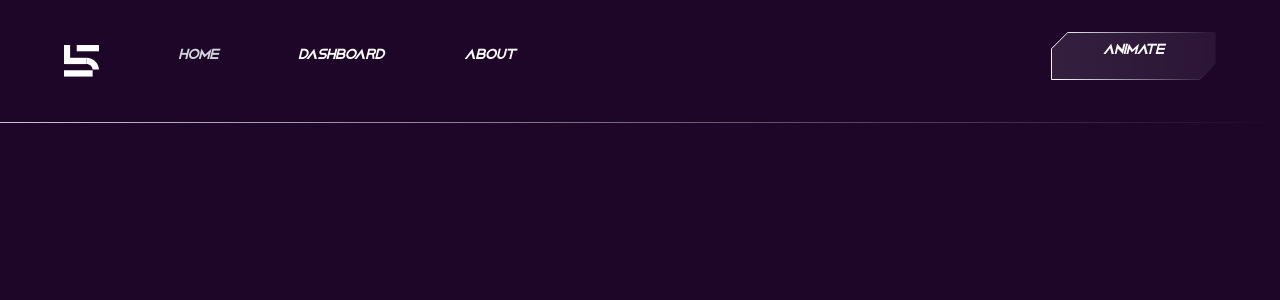
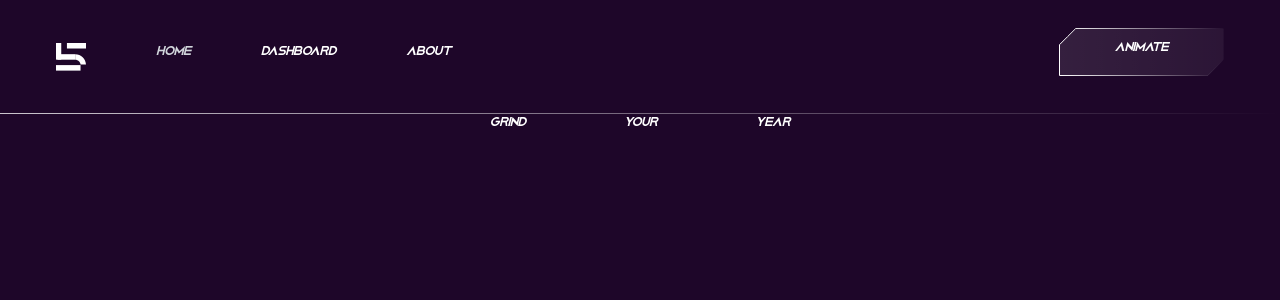
Before and after one commit to zonivisuals/superflex-system, a React (Create React App) app: page /dashboard in a window 1280 px wide. Shown: the top 300 px of the page. Built offline with nearby package versions, Linux system fonts and the light colour scheme; the HTML template or start-up script is replaced by a standard one.

Commit message:
footer impl

```diff
--- a/public/index.html
+++ b/public/index.html
@@ -15,6 +15,9 @@
       user's mobile device or desktop. See https://developers.google.com/web/fundamentals/web-app-manifest/
     -->
     <link rel="manifest" href="%PUBLIC_URL%/manifest.json" />
+    <link rel="preconnect" href="https://fonts.googleapis.com">
+<link rel="preconnect" href="https://fonts.gstatic.com" crossorigin>
+<link href="https://fonts.googleapis.com/css2?family=Inter:ital,opsz,wght@0,14..32,100..900;1,14..32,100..900&display=swap" rel="stylesheet">
     <!--
       Notice the use of %PUBLIC_URL% in the tags above.
       It will be replaced with the URL of the `public` folder during the build.
--- a/src/App.css
+++ b/src/App.css
@@ -8,12 +8,15 @@
   padding: 0;
   font-family: "Overcame Demo";
   color: white;
-  font-size: 16px;
+  font-size: 14px;
 }
 
 .App{
-  overflow: hidden;
-  height: 80vh;
+  height: 77vh;
+}
+
+#inter{
+  font-family: "Inter", serif;
 }
 
 @font-face {
--- a/src/App.tsx
+++ b/src/App.tsx
@@ -4,6 +4,7 @@
 import Navbar from './components/Navbar';
 import Home from './pages/Home';
 import Dashboard from './pages/Dashboard';
+import Footer from './components/Footer'
 
 function App() {
   return (
@@ -14,6 +15,7 @@
           <Route path="/" element={<Home />} />
           <Route path="/dashboard" element={<Dashboard />} />
         </Routes>
+        <Footer />
       </div>
     </BrowserRouter>
   );
--- /dev/null
+++ b/src/components/Footer.tsx
@@ -0,0 +1,11 @@
+import React from 'react'
+
+export default function Footer() {
+  return (
+    <div className='flex items-center justify-center gap-28 italic'>
+      <p>grind</p>
+      <p>your</p>
+      <p>Year</p>
+    </div>
+  )
+}
```
